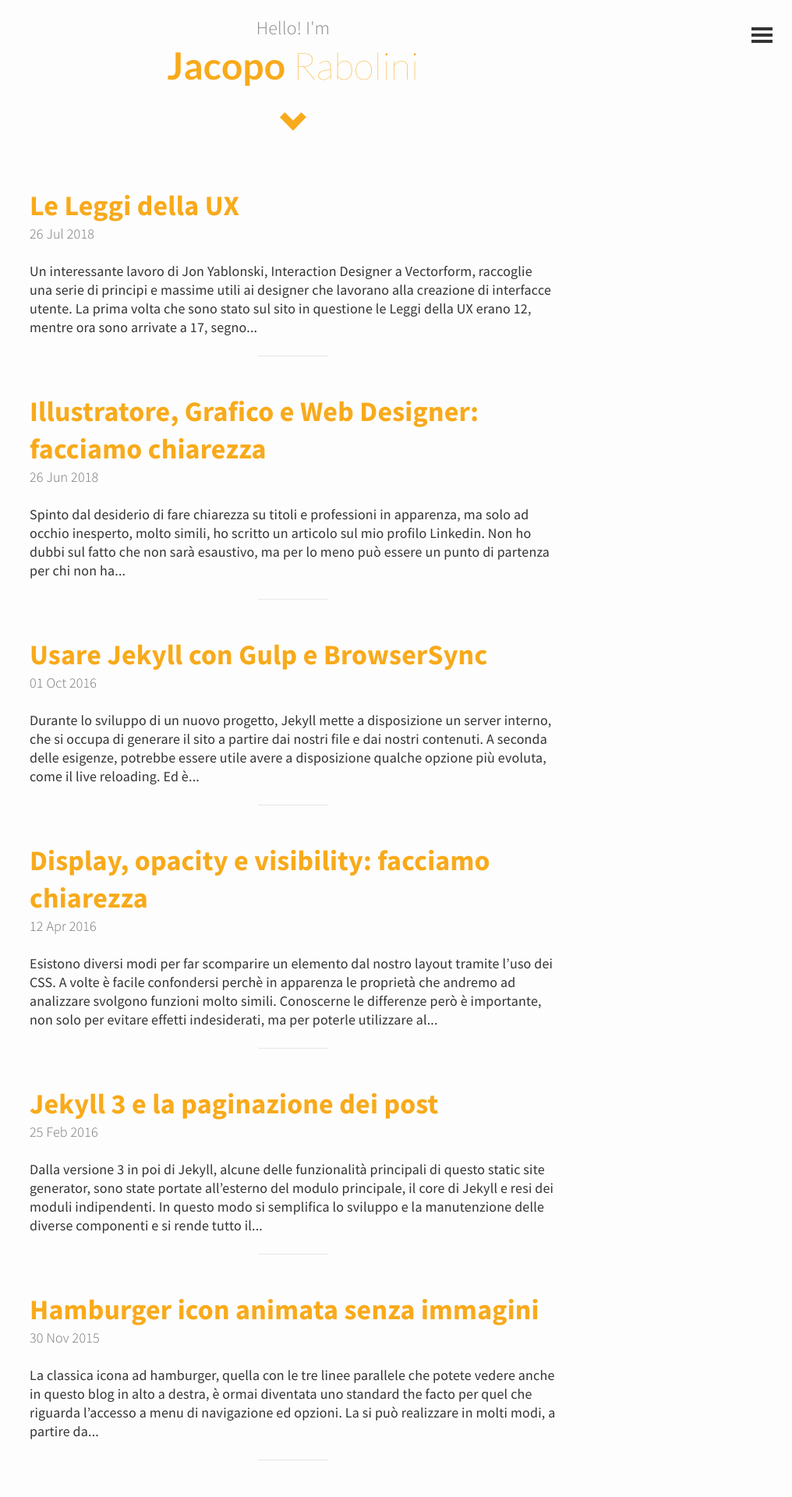
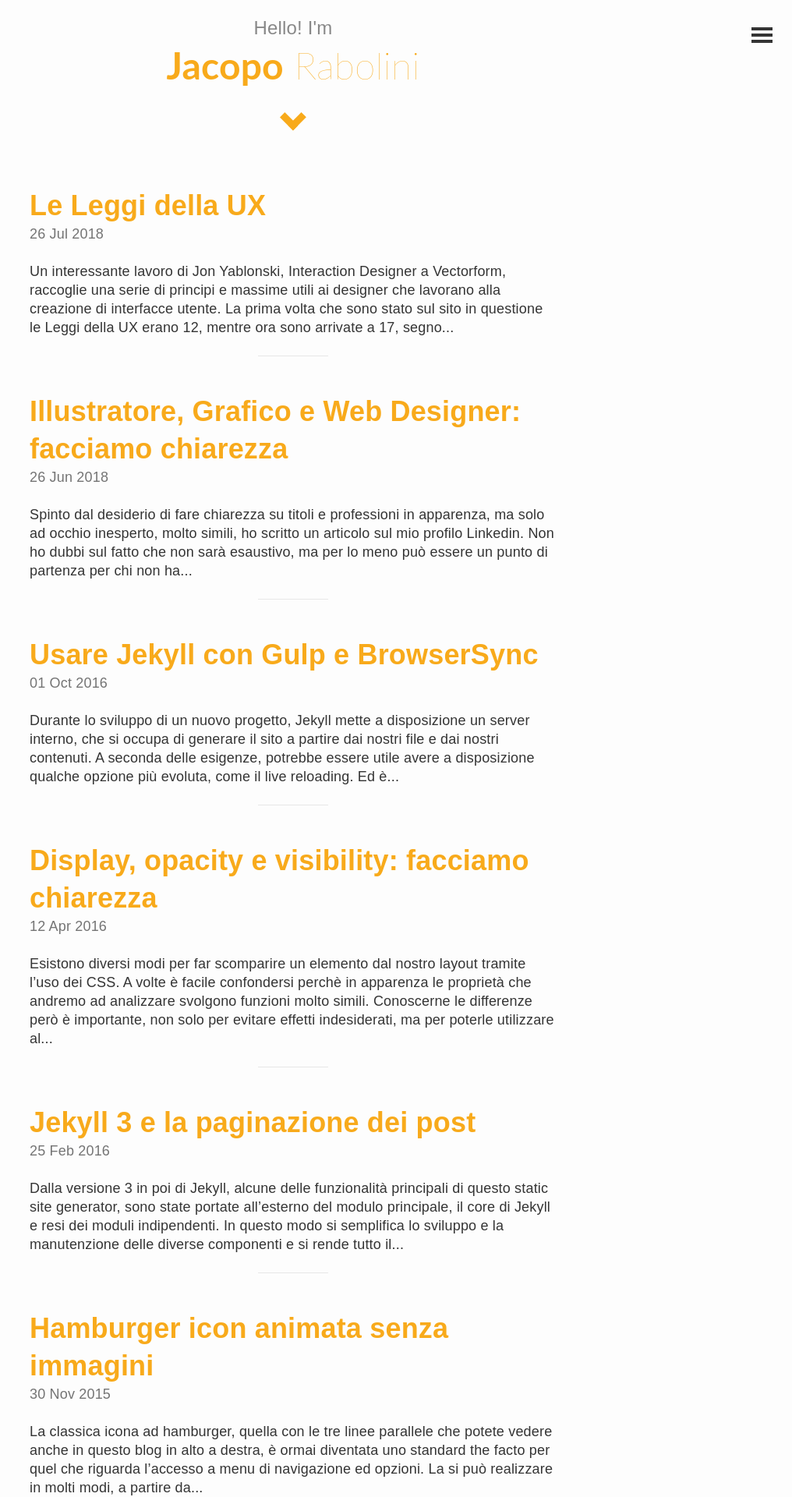
Before and after one commit to KingFelix/kingfelix.github.io, a Jekyll site: the page built from index.html, in a window 1280 px wide. Shown: the top 1920 px of the page at 78% size, without its empty margins (264-1280 px from the left). Built offline with Jekyll 4.4.1, drawn with Linux system fonts in a browser that asks for light colours; the list of posts is cut into pages by our own code.

Commit message:
Update head.html

```diff
--- a/_includes/head.html
+++ b/_includes/head.html
@@ -8,7 +8,7 @@
 
 	<!-- CSS & fonts -->
 	<link rel="stylesheet" href="{{ "/css/main.css" | prepend: site.baseurl }}">
-	<link href='https://fonts.googleapis.com/css?family=Source+Sans+Pro:300,400,700,900,400italic|Lato:100,300,400,700,900' rel='stylesheet' type='text/css'>
+	<link href="https://fonts.googleapis.com/css?family=Montserrat:300,400,700,800" rel="stylesheet">
 
 	<!-- RSS -->
 	<link href="/atom.xml" type="application/atom+xml" rel="alternate" title="ATOM Feed" />
```
